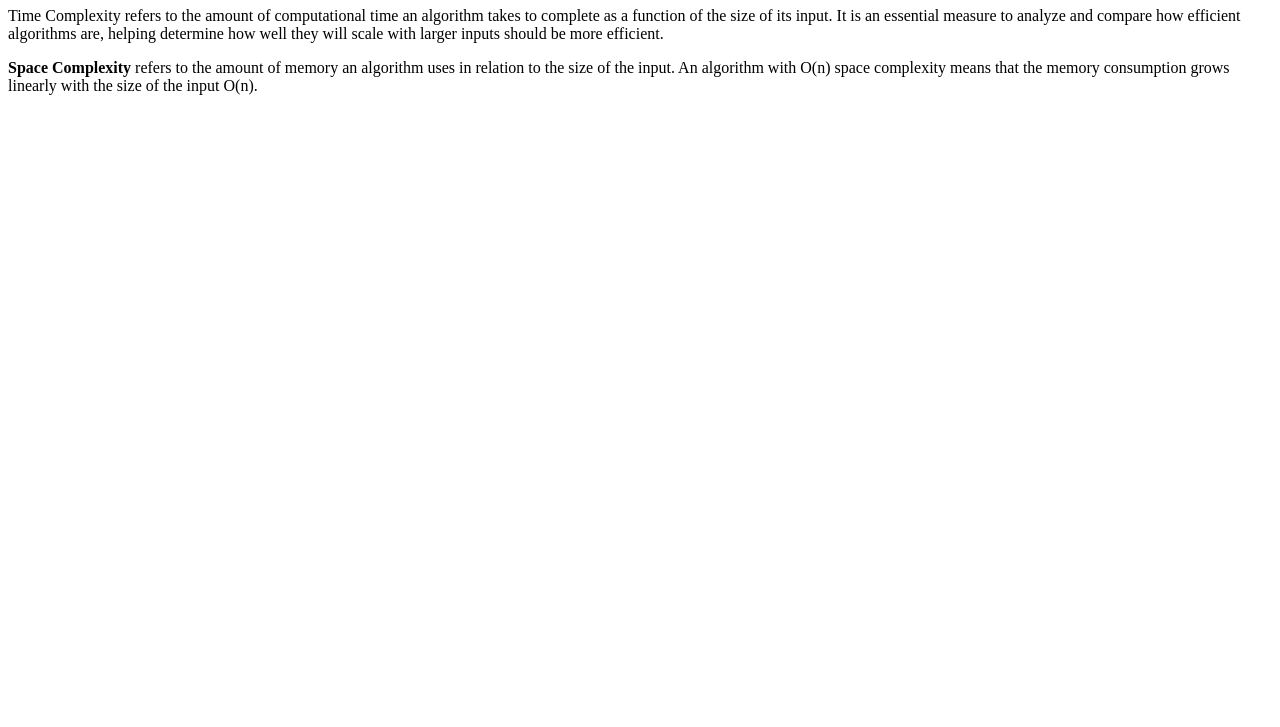
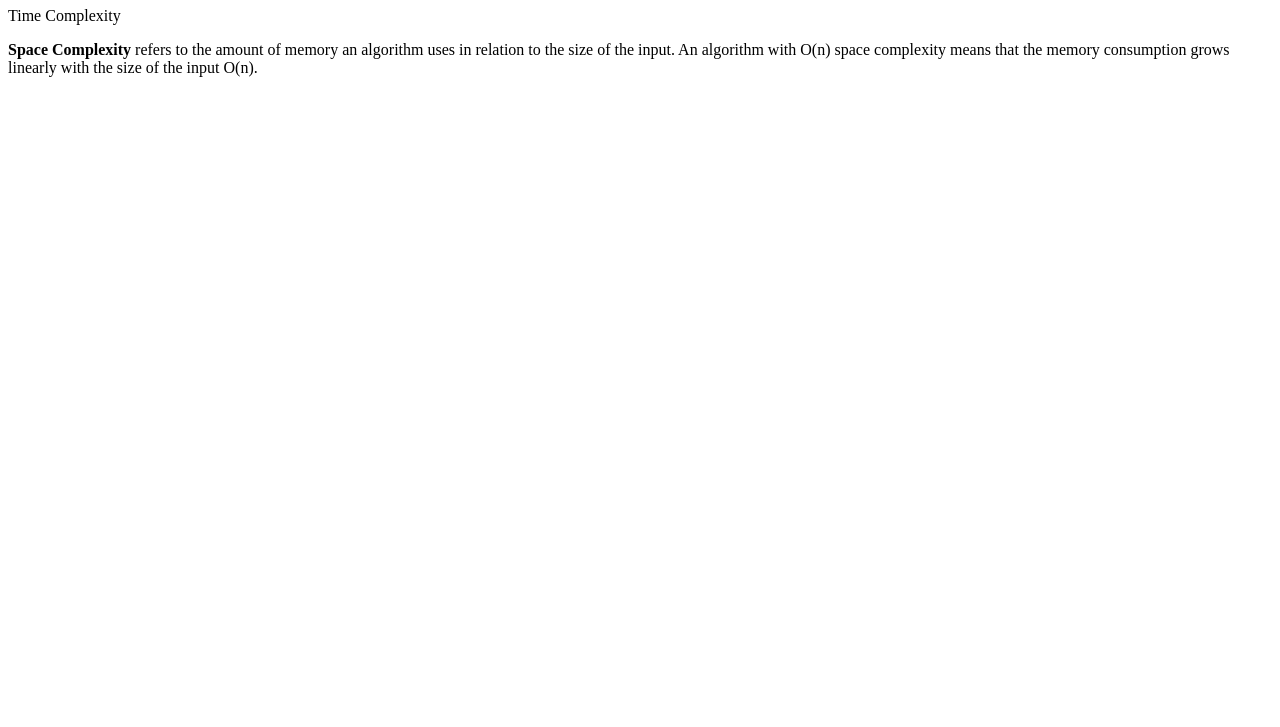
Before and after one commit to acciojob/time-and-space-complexity-ashpatni20, a website: page main.html in a window 1280 px wide. Shown: the part 73-800 px from the top of the page. Drawn offline with Linux system fonts and the light colour scheme.

Commit message:
created a submission

```diff
--- a/main.html
+++ b/main.html
@@ -9,7 +9,7 @@
 <body>
 	<!-- the entire body must be written by student -->
 	<h1>Time and Space Complexity</h1>
-	<p>Time Complexity refers to the amount of computational time an algorithm takes to complete as a function of the size of its input. It is an essential measure to analyze and compare how efficient algorithms are, helping determine how well they will scale with larger inputs should be more efficient.</p>
+	<p>Time Complexity</p>
 	<p><b>Space Complexity</b> refers to the amount of memory an algorithm uses in relation to the size of the input. An algorithm with O(n) space complexity means that the memory consumption grows linearly with the size of the input O(n).</p>
     <script type="text/javascript" src="./script.js">
 </script>
```
